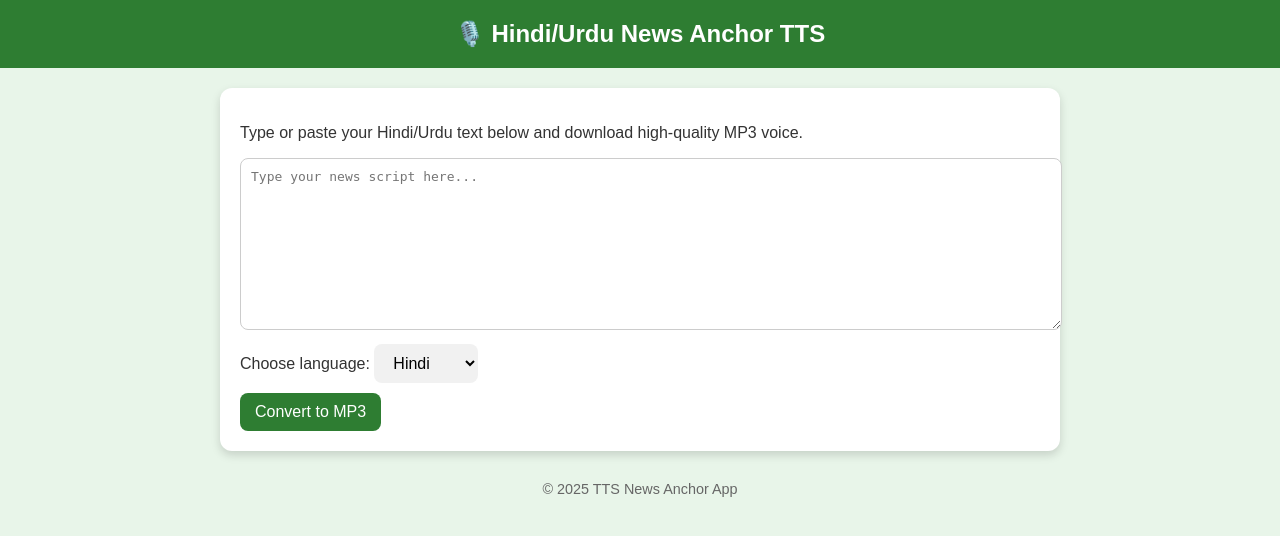
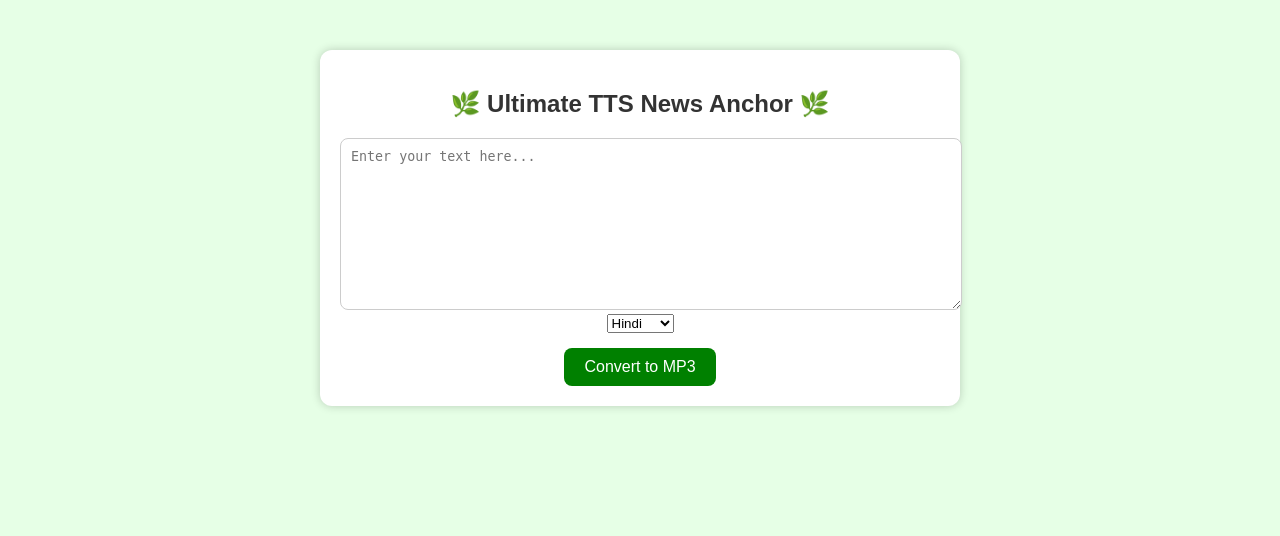
Before and after one commit to phpzee/RenderFlask, a Flask app: page / in a window 1280 px wide. Shown: the top 536 px of the page. Run offline with Flask 3, Linux system fonts and the light colour scheme.

Commit message:
Add files via upload

```diff
--- a/templates/index.html
+++ b/templates/index.html
@@ -2,91 +2,22 @@
 <html lang="en">
 <head>
   <meta charset="UTF-8">
-  <title>TTS News Anchor</title>
   <meta name="viewport" content="width=device-width, initial-scale=1.0">
+  <title>Ultimate TTS Anchor</title>
   <style>
-    body {
-      font-family: Arial, sans-serif;
-      background: #e8f5e9;
-      color: #333;
-      margin: 0;
-      padding: 0;
-    }
-    header {
-      background: #2e7d32;
-      color: white;
-      text-align: center;
-      padding: 20px;
-      font-size: 1.5em;
-      font-weight: bold;
-    }
-    .container {
-      max-width: 800px;
-      margin: 20px auto;
-      background: white;
-      padding: 20px;
-      border-radius: 12px;
-      box-shadow: 0 4px 10px rgba(0,0,0,0.15);
-    }
-    textarea {
-      width: 100%;
-      height: 150px;
-      padding: 10px;
-      font-size: 1em;
-      border: 1px solid #ccc;
-      border-radius: 8px;
-      resize: vertical;
-    }
-    select, button {
-      padding: 10px 15px;
-      margin-top: 10px;
-      font-size: 1em;
-      border: none;
-      border-radius: 8px;
-      cursor: pointer;
-    }
-    select {
-      background: #f1f1f1;
-    }
-    button {
-      background: #2e7d32;
-      color: white;
-    }
-    button:hover {
-      background: #1b5e20;
-    }
-    .progress {
-      width: 100%;
-      background: #f0f0f0;
-      border-radius: 10px;
-      overflow: hidden;
-      margin-top: 15px;
-      display: none;
-    }
-    .progress-bar {
-      width: 0%;
-      height: 15px;
-      background: #2e7d32;
-      text-align: center;
-      color: white;
-      font-size: 0.8em;
-    }
-    footer {
-      text-align: center;
-      padding: 10px;
-      font-size: 0.9em;
-      color: #666;
-    }
+    body { font-family: Arial, sans-serif; background: #e6ffe6; color: #333; text-align: center; }
+    .container { max-width: 600px; margin: 50px auto; background: white; padding: 20px; border-radius: 12px; box-shadow: 0 0 10px rgba(0,0,0,0.2); }
+    textarea { width: 100%; height: 150px; padding: 10px; border: 1px solid #ccc; border-radius: 8px; }
+    button { margin-top: 15px; padding: 10px 20px; font-size: 16px; background: green; color: white; border: none; border-radius: 8px; cursor: pointer; }
+    button:hover { background: darkgreen; }
+    #progress { margin-top: 15px; display: none; }
   </style>
 </head>
 <body>
-  <header>🎙️ Hindi/Urdu News Anchor TTS</header>
   <div class="container">
-    <p>Type or paste your Hindi/Urdu text below and download high-quality MP3 voice.</p>
-    <form id="ttsForm" method="POST" action="/tts">
-      <textarea name="text" placeholder="Type your news script here..."></textarea>
-      <br>
-      <label for="lang">Choose language:</label>
+    <h2>🌿 Ultimate TTS News Anchor 🌿</h2>
+    <form id="ttsForm" method="POST" action="/convert">
+      <textarea name="text" placeholder="Enter your text here..."></textarea><br>
       <select name="lang">
         <option value="hi">Hindi</option>
         <option value="ur">Urdu</option>
@@ -96,50 +27,12 @@
       <br>
       <button type="submit">Convert to MP3</button>
     </form>
-    <div class="progress" id="progress">
-      <div class="progress-bar" id="progressBar">0%</div>
-    </div>
+    <div id="progress">⏳ Processing... please wait</div>
   </div>
-  <footer>© 2025 TTS News Anchor App</footer>
 
   <script>
-    const form = document.getElementById("ttsForm");
-    const progress = document.getElementById("progress");
-    const progressBar = document.getElementById("progressBar");
-
-    form.addEventListener("submit", function(e) {
-      e.preventDefault();
-      progress.style.display = "block";
-      progressBar.style.width = "30%";
-      progressBar.textContent = "Processing...";
-
-      const formData = new FormData(form);
-
-      fetch("/tts", {
-        method: "POST",
-        body: formData
-      })
-      .then(response => {
-        if (!response.ok) throw new Error("Server error");
-        progressBar.style.width = "70%";
-        progressBar.textContent = "Almost done...";
-        return response.blob();
-      })
-      .then(blob => {
-        const url = window.URL.createObjectURL(blob);
-        const a = document.createElement("a");
-        a.href = url;
-        a.download = "tts_output.mp3";
-        document.body.appendChild(a);
-        a.click();
-        a.remove();
-        progressBar.style.width = "100%";
-        progressBar.textContent = "Done!";
-      })
-      .catch(err => {
-        alert("Error: " + err.message);
-        progress.style.display = "none";
-      });
+    document.getElementById("ttsForm").addEventListener("submit", function() {
+      document.getElementById("progress").style.display = "block";
     });
   </script>
 </body>
```
